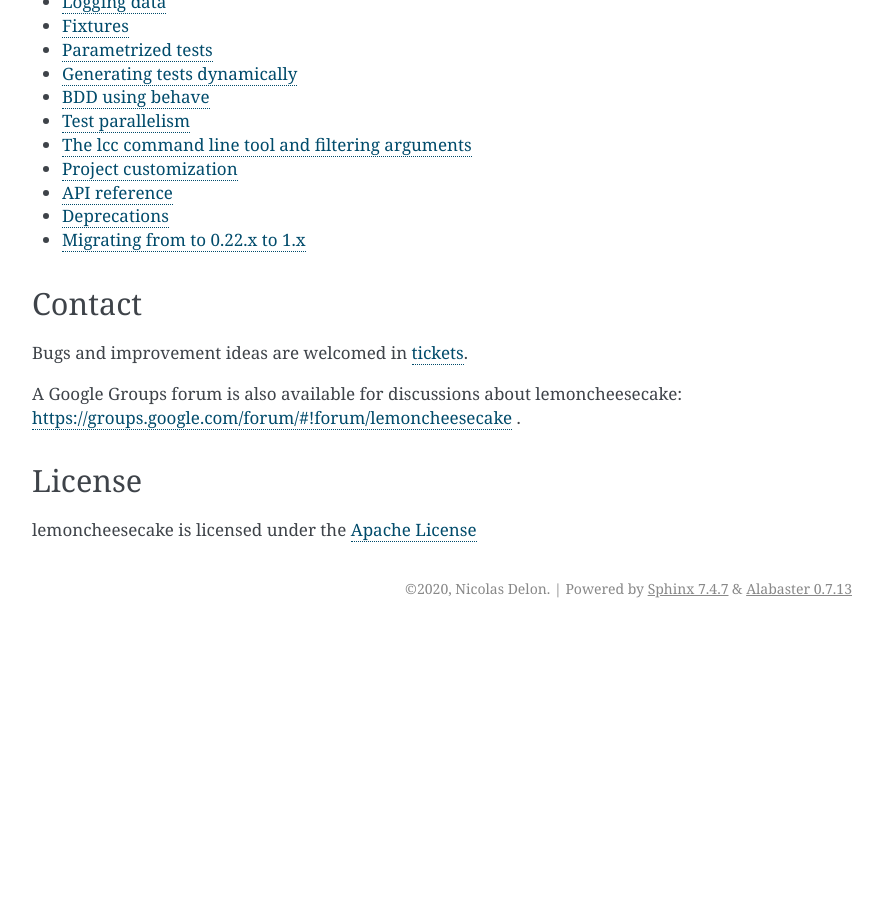
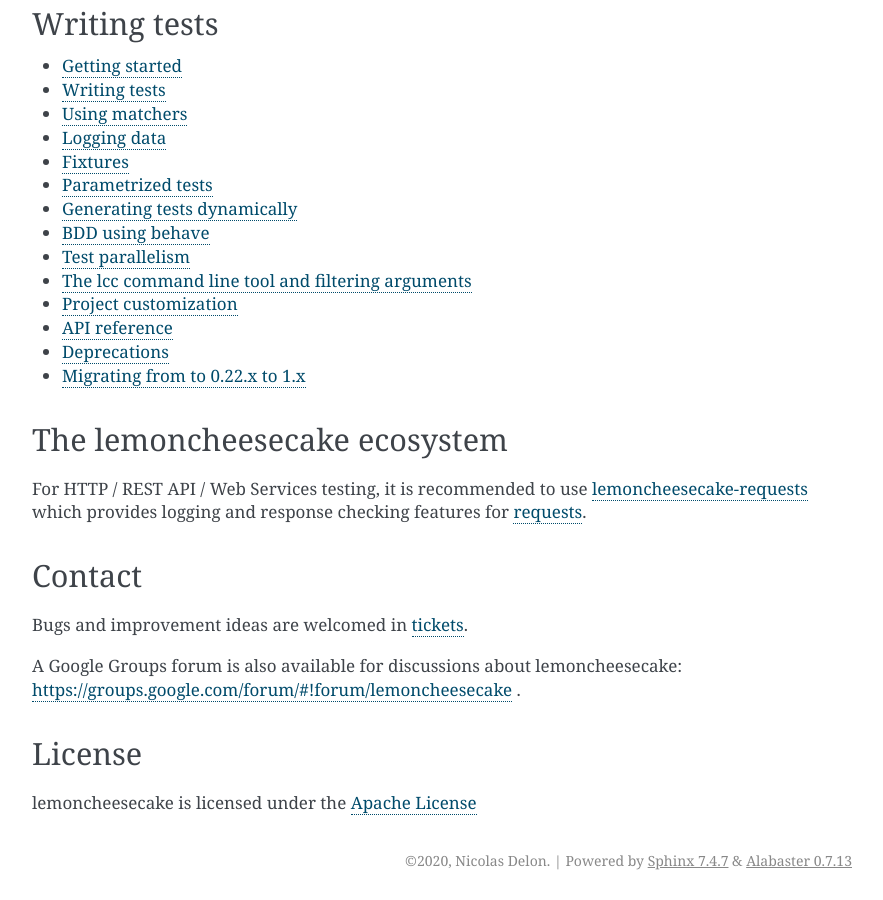
Before and after one commit to lemoncheesecake/lemoncheesecake, a Sphinx documentation site: the page built from doc/index.rst, in a window 1280 px wide and 900 px high, scrolled down 2898 px. Shown: the whole window, without its empty margins (363-1246 px from the left). Built offline with Sphinx 7.4.7, drawn with Linux system fonts in a browser that asks for light colours; before the commit the page ends 3526 px from its top, so only the background shows below that; some of the changed text lies outside the part shown.

Commit message:
doc: add links toward lemoncheesecake-requests

```diff
--- a/doc/index.rst
+++ b/doc/index.rst
@@ -60,6 +60,12 @@
 And here are the corresponding test results:
 
 .. image:: _static/report-sample.png
+
+.. note::
+
+   In real test code, you'd better use
+   `lemoncheesecake-requests <https://lemoncheesecake-requests.readthedocs.io/en/latest/>`_ when doing HTTP / REST API
+   testing.
 
 See :ref:`Getting Started <getting started>` to create your first test project.
 
@@ -132,6 +138,14 @@
 
 - :ref:`Migrating from to 0.22.x to 1.x <migrating to 1.x>`
 
+
+The lemoncheesecake ecosystem
+-----------------------------
+
+For HTTP / REST API / Web Services testing, it is recommended to use
+`lemoncheesecake-requests <https://lemoncheesecake-requests.readthedocs.io/en/latest/>`_ which provides logging
+and response checking features for `requests <https://docs.python-requests.org/en/master/>`_.
+
 Contact
 -------
 
```
